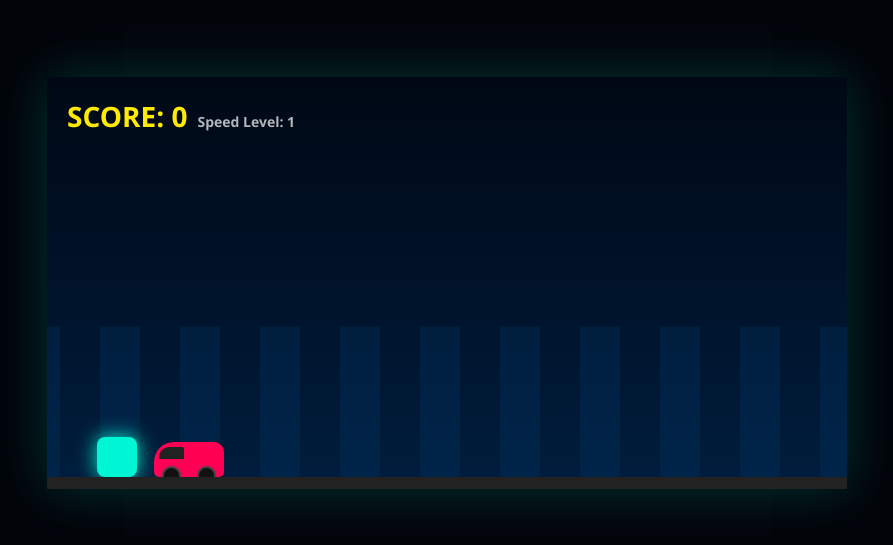
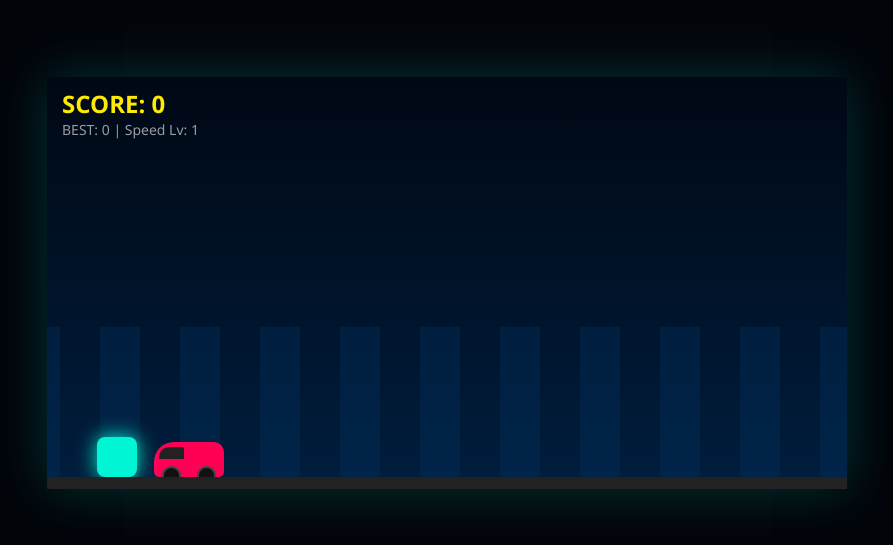
Before and after one commit to yuzulemon13277-sys/my-greeting-app, a plain HTML site: page index.html in a window 1280 px wide. Shown: the part 117-662 px from the top of the page, without its empty margins (193-1086 px from the left). Drawn offline with Linux system fonts and the light colour scheme.

Commit message:
Update index.html

```diff
--- a/index.html
+++ b/index.html
@@ -2,16 +2,17 @@
 <html lang="ja">
 <head>
     <meta charset="UTF-8">
-    <title>Night City Jumper - Left Facing</title>
+    <meta name="viewport" content="width=device-width, initial-scale=1.0, maximum-scale=1.0, user-scalable=no">
+    <title>Night City Jumper - Mobile Ready</title>
     <style>
         body {
             margin: 0; padding: 0; display: flex; justify-content: center;
             align-items: center; height: 100vh; background: #02040a;
             color: white; font-family: 'Segoe UI', sans-serif;
-            overflow: hidden; user-select: none;
+            overflow: hidden; touch-action: manipulation; /* スマホのダブルタップズームを防止 */
         }
         #game-container {
-            position: relative; width: 800px; height: 400px;
+            position: relative; width: 100%; max-width: 800px; height: 400px;
             background: linear-gradient(to bottom, #000814 0%, #001d3d 100%);
             border-bottom: 12px solid #222; overflow: hidden;
             box-shadow: 0 0 50px rgba(0,245,212,0.2);
@@ -31,17 +32,10 @@
         }
         .invincible { background: #fff !important; box-shadow: 0 0 40px #fff, 0 0 60px #ffea00 !important; }
 
-        /* 障害物（左向きに変更） */
         #obstacle { position: absolute; bottom: 0; z-index: 5; }
-
-        /* 車のボディ：丸みを左側に、窓を左側に配置 */
         .car-body { position: relative; width: 70px; height: 35px; background: #ff0055; border-radius: 20px 10px 5px 5px; }
         .truck-body { position: relative; width: 80px; height: 90px; background: #ff8800; border-radius: 5px; }
-
-        /* 窓の位置を左側に */
         .window { position: absolute; top: 5px; left: 5px; width: 25px; height: 12px; background: #222; border-radius: 10px 2px 0 0; }
-
-        /* タイヤ */
         .tire { position: absolute; bottom: -8px; width: 15px; height: 15px; background: #111; border-radius: 50%; border: 2px solid #444; }
         .tire-l { left: 8px; } .tire-r { right: 8px; }
 
@@ -51,15 +45,19 @@
             box-shadow: 0 0 20px #ffea00; z-index: 5;
         }
 
-        #score-board { position: absolute; top: 20px; left: 20px; font-size: 28px; font-weight: bold; color: #ffea00; z-index: 20; }
-        #speed-tag { font-size: 14px; color: #fff; margin-left: 10px; opacity: 0.7; }
+        #ui-layer { position: absolute; top: 10px; left: 15px; z-index: 20; pointer-events: none; }
+        .score-text { font-size: 24px; font-weight: bold; color: #ffea00; margin: 0; }
+        .best-text { font-size: 14px; color: #fff; opacity: 0.6; margin: 0; }
     </style>
 </head>
-<body onmousedown="handleInput()">
+<body>
 
     <div id="game-container">
         <div id="city" class="city-bg"></div>
-        <div id="score-board">SCORE: 0 <span id="speed-tag">Speed: 1</span> <span id="status" style="font-size: 16px; margin-left: 10px;"></span></div>
+        <div id="ui-layer">
+            <p class="score-text">SCORE: <span id="score">0</span> <span id="status" style="font-size: 16px;"></span></p>
+            <p class="best-text">BEST: <span id="best">0</span> | Speed Lv: <span id="lv">1</span></p>
+        </div>
         <div id="player"></div>
         <div id="obstacle">
             <div id="obs-body" class="car-body">
@@ -77,14 +75,26 @@
         const obsBody = document.getElementById("obs-body");
         const item = document.getElementById("item");
         const city = document.getElementById("city");
-        const scoreBoard = document.getElementById("score-board");
-        const speedTag = document.getElementById("speed-tag");
+        const scoreDisplay = document.getElementById("score");
+        const bestDisplay = document.getElementById("best");
+        const lvDisplay = document.getElementById("lv");
         const statusText = document.getElementById("status");
 
         let gameActive = true, score = 0, speed = 7, pos = 0, vel = 0, grav = 1.6, jCount = 0, isInv = false;
         let obsX = 800, itemX = 1500, cityX = 0, isTruck = false;
 
-        // キーボード操作対応
+        // ハイスコアの読み込み
+        let highScore = localStorage.getItem("highScore") || 0;
+        bestDisplay.innerText = highScore;
+
+        // 【スマホ対応】画面タッチに反応させる
+        window.addEventListener("touchstart", (e) => {
+            handleInput();
+            // e.preventDefault(); // これを入れると他の操作ができなくなる場合があるので注意
+        }, { passive: false });
+
+        // パソコンのクリックとキーボード対応
+        window.addEventListener("mousedown", handleInput);
         window.addEventListener("keydown", (e) => {
             if (e.code === "Space") { handleInput(); e.preventDefault(); }
         });
@@ -131,12 +141,19 @@
             let h = isTruck ? 90 : 35;
             if (obsX > 40 && obsX < 110 && pos < h && !isInv) {
                 gameActive = false;
-                alert("GAME OVER!\nSCORE: " + score);
+                // ハイスコア更新
+                if (score > highScore) {
+                    localStorage.setItem("highScore", score);
+                    alert("NEW RECORD! 🎉\nSCORE: " + score);
+                } else {
+                    alert("GAME OVER!\nSCORE: " + score);
+                }
                 location.reload();
             }
 
-            scoreBoard.childNodes[0].nodeValue = `SCORE: ${score}`;
-            speedTag.innerText = `Speed Level: ${Math.floor((speed - 7) / 2) + 1}`;
+            // UI更新
+            scoreDisplay.innerText = score;
+            lvDisplay.innerText = Math.floor((speed - 7) / 2) + 1;
             requestAnimationFrame(update);
         }
         update();
```
